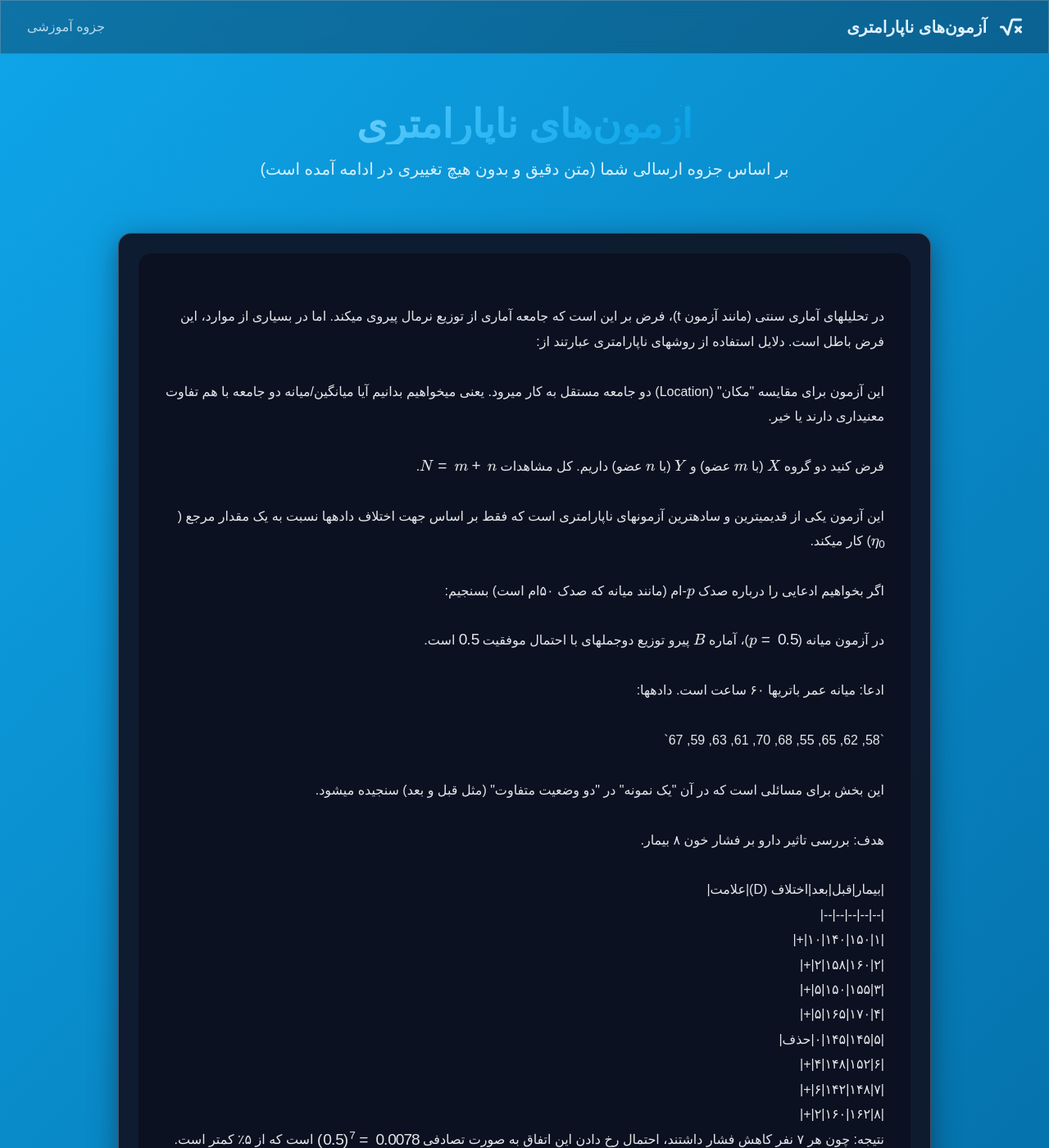
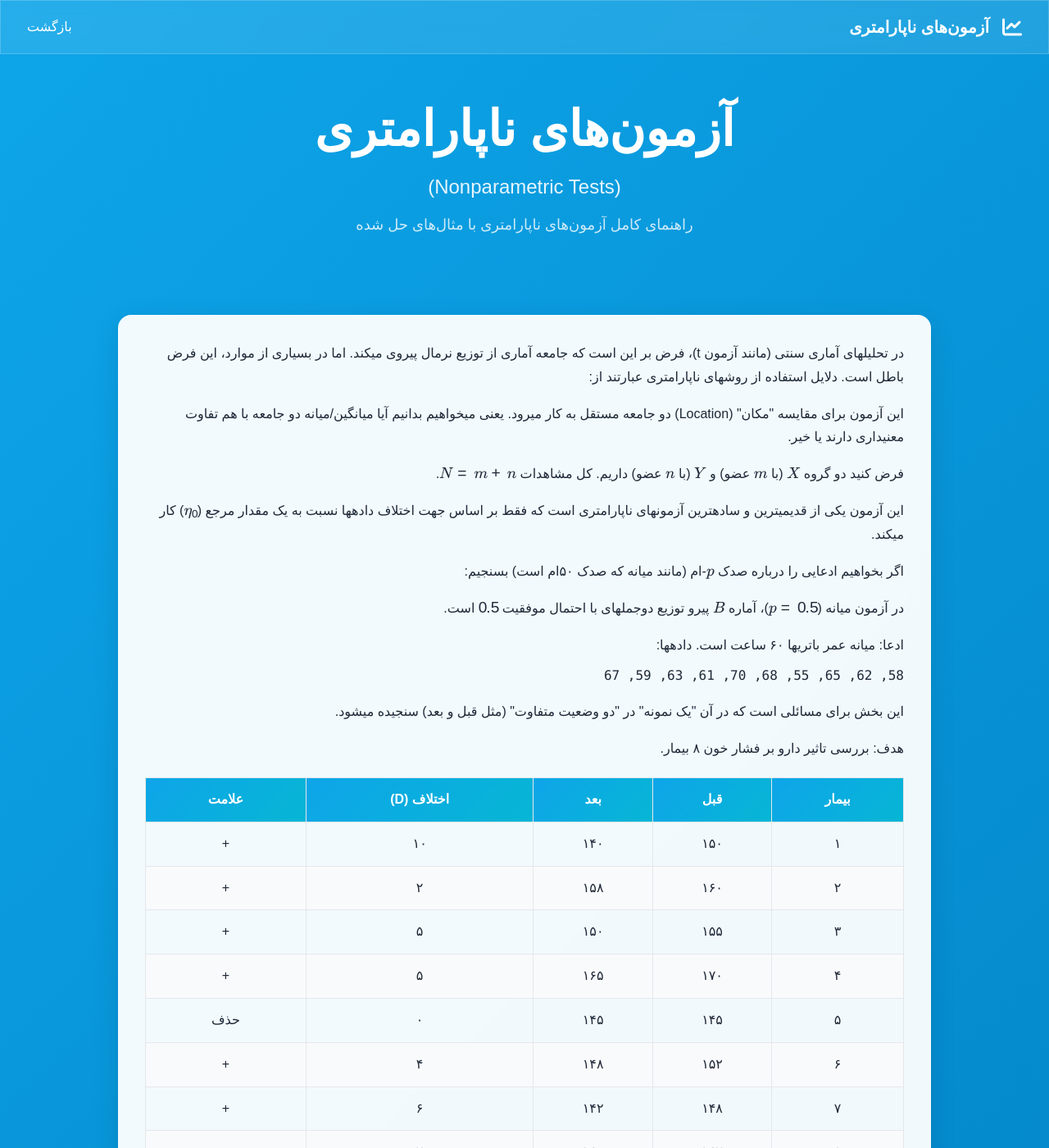
Before and after one commit to amiralisatvati/amiralisatvati.github.io, a Jekyll site: the page posts/nonparametric-tests.html, which Jekyll copies as it is, in a window 1280 px wide and 1400 px high. Shown: the whole window at 82% size. Built offline with Jekyll 4.4.1, drawn with Linux system fonts in a browser that asks for light colours; nearby versions of some CDN libraries; a style sheet for code colours, icons or effects is not loaded; some of the changed text lies outside the part shown.

Commit message:
Create nonparametric tests page with ocean blue theme

```diff
--- a/posts/nonparametric-tests.html
+++ b/posts/nonparametric-tests.html
@@ -46,25 +46,25 @@
         }
 
         body {
-            background: linear-gradient(135deg, #0ea5e9 0%, #0369a1 100%);
+            background: linear-gradient(135deg, #0ea5e9 0%, #0284c7 100%);
             min-height: 100vh;
         }
 
         .glass {
-            background: rgba(15, 23, 42, 0.35);
+            background: rgba(255, 255, 255, 0.1);
             backdrop-filter: blur(10px);
-            border: 1px solid rgba(148, 163, 184, 0.4);
+            border: 1px solid rgba(255, 255, 255, 0.2);
         }
 
         .glass-card {
-            background: rgba(15, 23, 42, 0.96);
+            background: rgba(255, 255, 255, 0.95);
             backdrop-filter: blur(10px);
-            border: 1px solid rgba(148, 163, 184, 0.4);
-            box-shadow: 0 8px 32px rgba(15, 23, 42, 0.5);
+            border: 1px solid rgba(255, 255, 255, 0.3);
+            box-shadow: 0 8px 32px rgba(0, 0, 0, 0.1);
         }
 
         .gradient-text {
-            background: linear-gradient(135deg, #e0f2fe 0%, #38bdf8 40%, #0ea5e9 70%, #0369a1 100%);
+            background: linear-gradient(135deg, #0ea5e9 0%, #06b6d4 100%);
             -webkit-background-clip: text;
             -webkit-text-fill-color: transparent;
             background-clip: text;
@@ -76,92 +76,7 @@
 
         .hover-lift:hover {
             transform: translateY(-5px);
-            box-shadow: 0 12px 40px rgba(15, 23, 42, 0.7);
-        }
-
-        .formula-card {
-            background: #e0f2fe;
-            border-right: 4px solid #0ea5e9;
-            padding: 16px;
-            border-radius: 8px;
-            margin: 16px 0;
-        }
-
-        .example-card {
-            background: #ecfeff;
-            border-right: 4px solid #06b6d4;
-            padding: 16px;
-            border-radius: 8px;
-            margin: 16px 0;
-        }
-
-        .warning-card {
-            background: #fee2e2;
-            border-right: 4px solid #ef4444;
-            padding: 16px;
-            border-radius: 8px;
-            margin: 16px 0;
-        }
-
-        .success-card {
-            background: #dcfce7;
-            border-right: 4px solid #16a34a;
-            padding: 16px;
-            border-radius: 8px;
-            margin: 16px 0;
-        }
-
-        .info-card {
-            background: #e0f2fe;
-            border-right: 4px solid #0ea5e9;
-            padding: 16px;
-            border-radius: 8px;
-            margin: 16px 0;
-        }
-
-        table {
-            width: 100%;
-            border-collapse: collapse;
-            margin: 20px 0;
-        }
-
-        th, td {
-            border: 1px solid #e5e7eb;
-            padding: 12px;
-            text-align: center;
-        }
-
-        th {
-            background: linear-gradient(135deg, #0ea5e9 0%, #0369a1 100%);
-            color: white;
-            font-weight: 600;
-        }
-
-        tr:nth-child(even) {
-            background: #f9fafb;
-        }
-
-        .badge {
-            display: inline-block;
-            padding: 4px 12px;
-            border-radius: 12px;
-            font-size: 12px;
-            font-weight: 600;
-        }
-
-        .badge-blue {
-            background: #e0f2fe;
-            color: #0369a1;
-        }
-
-        .badge-green {
-            background: #dcfce7;
-            color: #166534;
-        }
-
-        .badge-yellow {
-            background: #fef9c3;
-            color: #854d0e;
+            box-shadow: 0 12px 40px rgba(0, 0, 0, 0.15);
         }
 
         #back-to-top {
@@ -171,14 +86,14 @@
             width: 50px;
             height: 50px;
             border-radius: 50%;
-            background: linear-gradient(135deg, #0ea5e9 0%, #0369a1 100%);
+            background: linear-gradient(135deg, #0ea5e9 0%, #06b6d4 100%);
             color: white;
             border: none;
             cursor: pointer;
             display: none;
             align-items: center;
             justify-content: center;
-            box-shadow: 0 4px 12px rgba(15, 23, 42, 0.6);
+            box-shadow: 0 4px 12px rgba(0, 0, 0, 0.15);
             transition: transform 0.3s;
             z-index: 1000;
         }
@@ -206,13 +121,31 @@
             animation: fadeInUp 0.6s ease-out;
         }
 
-        .content-wrapper {
-            background-color: #0b1120;
-            border-radius: 1rem;
-            padding: 2rem;
-            color: #e5e7eb;
-            line-height: 1.9;
-            white-space: pre-wrap;
+        .content-text {
+            line-height: 1.8;
+            color: #1f2937;
+        }
+
+        table {
+            width: 100%;
+            border-collapse: collapse;
+            margin: 20px 0;
+        }
+
+        th, td {
+            border: 1px solid #e5e7eb;
+            padding: 12px;
+            text-align: center;
+        }
+
+        th {
+            background: linear-gradient(135deg, #0ea5e9 0%, #06b6d4 100%);
+            color: white;
+            font-weight: 600;
+        }
+
+        tr:nth-child(even) {
+            background: #f9fafb;
         }
     </style>
 </head>
@@ -222,81 +155,107 @@
         <div class="max-w-7xl mx-auto px-4 sm:px-6 lg:px-8">
             <div class="flex justify-between items-center h-16">
                 <div class="flex items-center space-x-4 space-x-reverse">
-                    <i class="fas fa-square-root-alt text-2xl text-sky-100"></i>
-                    <span class="text-sky-100 font-bold text-xl">آزمون‌های ناپارامتری</span>
+                    <i class="fas fa-chart-line text-2xl text-white"></i>
+                    <span class="text-white font-bold text-xl">آزمون‌های ناپارامتری</span>
                 </div>
-                <div class="hidden md:flex space-x-6 space-x-reverse text-sky-100">
-                    <span class="opacity-80">جزوه آموزشی</span>
+                <div class="hidden md:flex space-x-6 space-x-reverse text-white">
+                    <a href="/resources.html" class="hover:text-yellow-300 transition">بازگشت</a>
                 </div>
             </div>
         </div>
     </nav>
 
-    <!-- هدر -->
-    <header class="pt-32 pb-16 px-4">
-        <div class="max-w-4xl mx-auto text-center text-sky-50">
-            <h1 class="text-4xl md:text-5xl font-bold mb-4 animate-fadeInUp gradient-text">
+    <!-- هدر اصلی -->
+    <header class="pt-32 pb-20 px-4">
+        <div class="max-w-4xl mx-auto text-center text-white">
+            <h1 class="text-5xl md:text-6xl font-bold mb-6 animate-fadeInUp">
                 آزمون‌های ناپارامتری
             </h1>
-            <p class="text-lg md:text-xl opacity-90 animate-fadeInUp">
-                بر اساس جزوه ارسالی شما (متن دقیق و بدون هیچ تغییری در ادامه آمده است)
+            <p class="text-xl md:text-2xl mb-4 opacity-90 animate-fadeInUp">
+                (Nonparametric Tests)
+            </p>
+            <p class="text-lg mb-4 opacity-80 animate-fadeInUp">
+                راهنمای کامل آزمون‌های ناپارامتری با مثال‌های حل شده
             </p>
         </div>
     </header>
 
-    <!-- محتوای اصلی: متن شما بدون هیچ تغییر -->
-    <main class="max-w-5xl mx-auto px-4 pb-20">
-        <section class="glass-card rounded-2xl p-6 hover-lift">
-            <div class="content-wrapper">
-در تحلیلهای آماری سنتی (مانند آزمون t)، فرض بر این است که جامعه آماری از توزیع نرمال پیروی میکند. اما در بسیاری از موارد، این فرض باطل است. دلایل استفاده از روشهای ناپارامتری عبارتند از:
+    <!-- محتوای اصلی -->
+    <div class="max-w-5xl mx-auto px-4 pb-20">
+        <section class="glass-card rounded-2xl p-8 hover-lift">
+            <div class="content-text">
+                <p>در تحلیلهای آماری سنتی (مانند آزمون t)، فرض بر این است که جامعه آماری از توزیع نرمال پیروی میکند. اما در بسیاری از موارد، این فرض باطل است. دلایل استفاده از روشهای ناپارامتری عبارتند از:</p>
 
-این آزمون برای مقایسه "مکان" (Location) دو جامعه مستقل به کار میرود. یعنی میخواهیم بدانیم آیا میانگین/میانه دو جامعه با هم تفاوت معنیداری دارند یا خیر.
+                <p style="margin-top: 1rem;">این آزمون برای مقایسه "مکان" (Location) دو جامعه مستقل به کار میرود. یعنی میخواهیم بدانیم آیا میانگین/میانه دو جامعه با هم تفاوت معنیداری دارند یا خیر.</p>
 
-فرض کنید دو گروه \(X\) (با \(m\) عضو) و \(Y\) (با \(n\) عضو) داریم. کل مشاهدات \(N = m + n\).
+                <p style="margin-top: 1rem;">فرض کنید دو گروه \(X\) (با \(m\) عضو) و \(Y\) (با \(n\) عضو) داریم. کل مشاهدات \(N = m + n\).</p>
 
-این آزمون یکی از قدیمیترین و سادهترین آزمونهای ناپارامتری است که فقط بر اساس جهت اختلاف دادهها نسبت به یک مقدار مرجع (\(\eta_0\)) کار میکند.
+                <p style="margin-top: 1rem;">این آزمون یکی از قدیمیترین و سادهترین آزمونهای ناپارامتری است که فقط بر اساس جهت اختلاف دادهها نسبت به یک مقدار مرجع (\(\eta_0\)) کار میکند.</p>
 
-اگر بخواهیم ادعایی را درباره صدک \(p\)-ام (مانند میانه که صدک ۵۰ام است) بسنجیم:
+                <p style="margin-top: 1rem;">اگر بخواهیم ادعایی را درباره صدک \(p\)-ام (مانند میانه که صدک ۵۰ام است) بسنجیم:</p>
 
-در آزمون میانه (\(p=0.5\))، آماره \(B\) پیرو توزیع دوجملهای با احتمال موفقیت \(0.5\) است.
+                <p style="margin-top: 1rem;">در آزمون میانه (\(p=0.5\))، آماره \(B\) پیرو توزیع دوجملهای با احتمال موفقیت \(0.5\) است.</p>
 
-ادعا: میانه عمر باتریها ۶۰ ساعت است. دادهها:
+                <p style="margin-top: 1rem;">ادعا: میانه عمر باتریها ۶۰ ساعت است. دادهها:</p>
 
-`58, 62, 65, 55, 68, 70, 61, 63, 59, 67`
+                <p style="margin-top: 0.5rem;"><code>58, 62, 65, 55, 68, 70, 61, 63, 59, 67</code></p>
 
-این بخش برای مسائلی است که در آن "یک نمونه" در "دو وضعیت متفاوت" (مثل قبل و بعد) سنجیده میشود.
+                <p style="margin-top: 1rem;">این بخش برای مسائلی است که در آن "یک نمونه" در "دو وضعیت متفاوت" (مثل قبل و بعد) سنجیده میشود.</p>
 
-هدف: بررسی تاثیر دارو بر فشار خون ۸ بیمار.
+                <p style="margin-top: 1rem;">هدف: بررسی تاثیر دارو بر فشار خون ۸ بیمار.</p>
 
-|بیمار|قبل|بعد|اختلاف (D)|علامت|
-|--|--|--|--|--|
-|۱|۱۵۰|۱۴۰|۱۰|+|
-|۲|۱۶۰|۱۵۸|۲|+|
-|۳|۱۵۵|۱۵۰|۵|+|
-|۴|۱۷۰|۱۶۵|۵|+|
-|۵|۱۴۵|۱۴۵|۰|حذف|
-|۶|۱۵۲|۱۴۸|۴|+|
-|۷|۱۴۸|۱۴۲|۶|+|
-|۸|۱۶۲|۱۶۰|۲|+|
-نتیجه: چون هر ۷ نفر کاهش فشار داشتند، احتمال رخ دادن این اتفاق به صورت تصادفی \( (0.5)^7 = 0.0078 \) است که از ۵٪ کمتر است. پس دارو موثر است.
+                <table>
+                    <thead>
+                        <tr>
+                            <th>بیمار</th>
+                            <th>قبل</th>
+                            <th>بعد</th>
+                            <th>اختلاف (D)</th>
+                            <th>علامت</th>
+                        </tr>
+                    </thead>
+                    <tbody>
+                        <tr><td>۱</td><td>۱۵۰</td><td>۱۴۰</td><td>۱۰</td><td>+</td></tr>
+                        <tr><td>۲</td><td>۱۶۰</td><td>۱۵۸</td><td>۲</td><td>+</td></tr>
+                        <tr><td>۳</td><td>۱۵۵</td><td>۱۵۰</td><td>۵</td><td>+</td></tr>
+                        <tr><td>۴</td><td>۱۷۰</td><td>۱۶۵</td><td>۵</td><td>+</td></tr>
+                        <tr><td>۵</td><td>۱۴۵</td><td>۱۴۵</td><td>۰</td><td>حذف</td></tr>
+                        <tr><td>۶</td><td>۱۵۲</td><td>۱۴۸</td><td>۴</td><td>+</td></tr>
+                        <tr><td>۷</td><td>۱۴۸</td><td>۱۴۲</td><td>۶</td><td>+</td></tr>
+                        <tr><td>۸</td><td>۱۶۲</td><td>۱۶۰</td><td>۲</td><td>+</td></tr>
+                    </tbody>
+                </table>
 
-اگر بخواهیم فقط "تغییر" را بسنجیم (نه لزوماً بهبود)، آزمون دوطرفه میشود. در مثال نمرات دانشجویان، با ۸ داده موثر، احتمال مشاهده ۷ مثبت یا بیشتر (یا ۷ منفی یا بیشتر) بررسی شد و نتیجه این بود که تغییرات در سطح ۵٪ معنیدار نیستند (\(P \approx 0.07\)).
+                <p>نتیجه: چون هر ۷ نفر کاهش فشار داشتند، احتمال رخ دادن این اتفاق به صورت تصادفی \( (0.5)^7 = 0.0078 \) است که از ۵٪ کمتر است. پس دارو موثر است.</p>
 
-این آزمون از رتبهبندی اختلافات استفاده میکند. در مثال زمان واکنش ۶ نفر:
+                <p style="margin-top: 1rem;">اگر بخواهیم فقط "تغییر" را بسنجیم (نه لزوماً بهبود)، آزمون دوطرفه میشود. در مثال نمرات دانشجویان، با ۸ داده موثر، احتمال مشاهده ۷ مثبت یا بیشتر (یا ۷ منفی یا بیشتر) بررسی شد و نتیجه این بود که تغییرات در سطح ۵٪ معنیدار نیستند (\(P \approx 0.07\)).</p>
 
-وقتی حجم نمونه بالا میرود (معمولاً \(n, m > 10\))، استفاده از جداول توزیع دوجملهای یا ویلکاکسون سخت میشود. در این حالت از تقریب نرمال با "تصحیح پیوستگی" استفاده میکنیم:
+                <p style="margin-top: 1rem;">این آزمون از رتبهبندی اختلافات استفاده میکند. در مثال زمان واکنش ۶ نفر:</p>
 
-**قانون ۰.۵ واحد:** اگر آماره مشاهده شده از امید ریاضی بزرگتر بود، از آن ۰.۵ کم میکنیم و اگر کوچکتر بود، به آن ۰.۵ اضافه میکنیم.
+                <p style="margin-top: 1rem;">وقتی حجم نمونه بالا میرود (معمولاً \(n, m > 10\))، استفاده از جداول توزیع دوجملهای یا ویلکاکسون سخت میشود. در این حالت از تقریب نرمال با "تصحیح پیوستگی" استفاده میکنیم:</p>
+
+                <p style="margin-top: 1rem;"><strong>قانون ۰.۵ واحد:</strong> اگر آماره مشاهده شده از امید ریاضی بزرگتر بود، از آن ۰.۵ کم میکنیم و اگر کوچکتر بود، به آن ۰.۵ اضافه میکنیم.</p>
             </div>
         </section>
-    </main>
+    </div>
 
     <!-- دکمه بازگشت به بالا -->
     <button id="back-to-top" title="بازگشت به بالا">
         <i class="fas fa-arrow-up"></i>
     </button>
 
-    <!-- JavaScript برای اسکرول و دکمه بالا -->
+    <!-- Footer -->
+    <footer class="glass-card mx-auto max-w-5xl mb-8 rounded-2xl p-6 text-center">
+        <p class="text-gray-700">
+            <i class="fas fa-university ml-2"></i>
+            جزوه آموزشی آزمون‌های ناپارامتری
+        </p>
+        <p class="text-sm text-gray-600 mt-2">
+            © 2026 - تهیه شده برای دانشجویان آمار
+        </p>
+    </footer>
+
+    <!-- JavaScript -->
     <script>
         const backToTopButton = document.getElementById('back-to-top');
         window.addEventListener('scroll', () => {
```
Also changed, not shown: other parts of posts/nonparametric-tests.html (+10 -0 lines).
